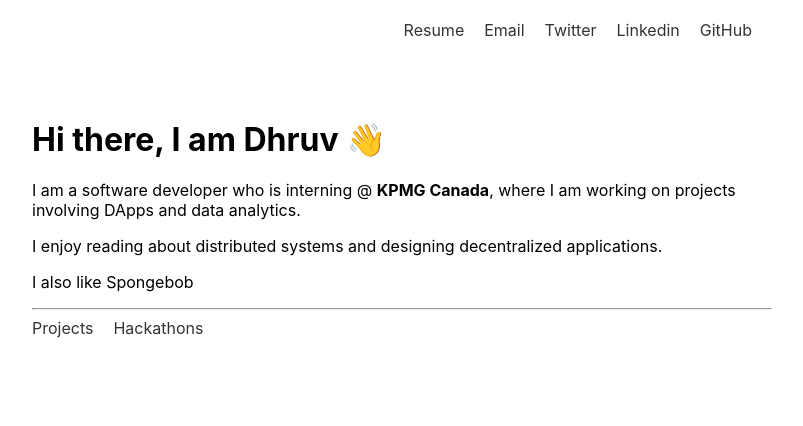
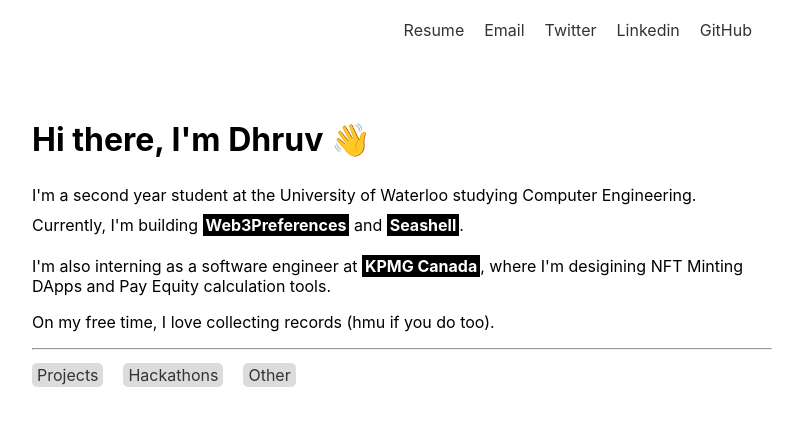
Before and after one commit to dbvora03/portfolio, a Next.js app: page / in a window 1280 px wide. Shown: the top 426 px of the page, without its empty margins (238-1041 px from the left). Built offline with nearby package versions, Linux system fonts and the light colour scheme.

Commit message:
added some more details

```diff
--- a/components/Hackathons.js
+++ b/components/Hackathons.js
@@ -1,8 +1,24 @@
 import React from 'react'
+import mainStyles from '../styles/Main.module.css'
+import { listOfHackathons } from '../../data'
 
 const Hackathons = () => {
+
+  const hackathons = () => listOfHackathons.map((hackathon) => {
+    return (
+      <div key={hackathon.name} className={mainStyles.list_text}>
+        <p><strong className={mainStyles.strong} ><a href={hackathon.link} >{hackathon.name}</a></strong> - {hackathon.description}</p>
+      </div>
+      )
+  })
+
+
   return (
-    <h3>Hackathons</h3>
+    <>
+      <h3>Hackathons</h3>
+      {hackathons()}
+    </>
+
   )
 }
 
--- a/components/Header.js
+++ b/components/Header.js
@@ -9,14 +9,14 @@
       <nav>
         <ul>
           <li>
-            <Link href='/resume.pdf'>
-              <a>Resume</a>
+            <Link href='/Dhruv_Vora_Resume.pdf'>
+              <a href='/Dhruv_Vora_Resume.pdf' >Resume</a>
             </Link>
 
-            <a>Email</a>
-            <a>Twitter</a>
-            <a>Linkedin</a>
-            <a>GitHub</a>
+            <a href='mailto:dbvora03@gmail.com' >Email</a>
+            <a href='https://twitter.com/voratheexplora'>Twitter</a>
+            <a href='https://linkedin.com/in/d3vora'>Linkedin</a>
+            <a href='https://github.com/dbvora03'>GitHub</a>
           </li>
         </ul>
       </nav>
--- /dev/null
+++ b/components/Other.js
@@ -0,0 +1,24 @@
+import React from 'react'
+import mainStyles from '../styles/Main.module.css'
+import { listOfOther } from '../../data'
+
+const Other = () => {
+
+  const render_other = () => listOfOther.map((other_item) => {
+    return (
+      <div key={other_item.name} className={mainStyles.list_text}>
+        <p><strong className={mainStyles.strong} ><a href={other_item.link} >{other_item.name}</a></strong> - {other_item.description}</p>
+      </div>
+      )
+  })
+
+  return (
+    <>
+      <h3>Other Contributions</h3>
+      {render_other()}
+    </>
+
+  )
+}
+
+export default Other
--- a/components/Projects.js
+++ b/components/Projects.js
@@ -1,21 +1,13 @@
 import React from 'react'
-
-const listOfProjects = [
-  {
-    name: "Seashell",
-    description: "This is a sample description",
-    technologies: [],
-    link: "https://github.com/dbvora03/sea-shell"
-  }
-]
-
+import mainStyles from '../styles/Main.module.css'
+import {listOfProjects} from '../../data'
 
 const Projects = () => {
 
   const projects = () => listOfProjects.map((project) => {
     return (
-      <div key={project.name}>
-        <p><strong>{project.name}</strong> - {project.description}</p>
+      <div key={project.name} className={mainStyles.list_text}>
+        <p><strong className={mainStyles.strong} ><a href={project.link} >{project.name}</a></strong> - {project.description}</p>
       </div>
       )
   })
--- a/pages/index.js
+++ b/pages/index.js
@@ -4,6 +4,7 @@
 import Projects from '../components/Projects'
 import styles from '../styles/Main.module.css'
 import { useState } from 'react'
+import Other from '@/components/Other'
 
 export default function Home() {
 
@@ -14,6 +15,8 @@
       return <Projects/>
     } else if (optionSelect === "hackathons") {
       return <Hackathons/>
+    } else if (optionSelect == "other") {
+      return <Other/>
     } else {
       return <></>
     }
@@ -25,14 +28,16 @@
         <title>Dhruv Vora</title>
         <meta name='description' content='Hello!'></meta>
       </Head>
-      <h1>Hi there, I am Dhruv 👋 </h1>
-      <p>I am a software developer who is interning @ <strong>KPMG Canada</strong>, where I am working on projects involving DApps and data analytics.</p>
-      <p>I enjoy reading about distributed systems and designing decentralized applications.</p>
-      <p>I also like Spongebob</p>
+      <h1>Hi there, I{"'"}m Dhruv 👋 </h1>
+      <p className={styles.paragraph} >I{"'"}m a second year student at the University of Waterloo studying Computer Engineering. Currently, I'm building <strong className={styles.strong} >Web3Preferences</strong> and <strong className={styles.strong} >Seashell</strong>.</p>
+      <p>I{"'"}m also interning as a software engineer at <strong className={styles.strong} >KPMG Canada</strong>, where I{"'"}m desigining NFT Minting DApps and Pay Equity calculation tools.</p>
+      <p>On my free time, I love collecting records (hmu if you do too).</p>
       <hr></hr>
       <div className={styles.header}>
         <a className={styles.options_bar} onClick={() => setOptionSelect("projects")} >Projects</a>
         <a className={styles.options_bar} onClick={() => setOptionSelect("hackathons")}>Hackathons</a>
+        <a className={styles.options_bar} onClick={() => setOptionSelect("other")}>Other</a>
+
       </div>
       <div style={{marginTop: 10}}>
         {resultsRender()}
--- a/styles/Main.module.css
+++ b/styles/Main.module.css
@@ -1,6 +1,15 @@
 .options_bar {
   margin-right: 10px;
+  background-color:gainsboro;
+  padding: 2px 5px;
+  border-radius: 5px;
 }
+
+.header {
+  margin-top: 15px;
+
+}
+
 
 .header a {
   color: #333;
@@ -9,10 +18,30 @@
 
 .header a:hover {
   color: #000;
+  background-color: lightgray;
 }
+
+.strong :hover {
+  background-color:#333;
+}
+
 .header ul {
   display: flex;
   align-items: center;
   justify-content: center;
   list-style: none;
 }
+
+.strong {
+  background-color: black;
+  color: white;
+  padding: 1px 3px;
+}
+
+.paragraph {
+  line-height: 30px;
+}
+
+.list_text {
+  margin: 20px 0;
+}
```
Also changed, not shown: 1 other file (tests, documents, lock files or other folders).
